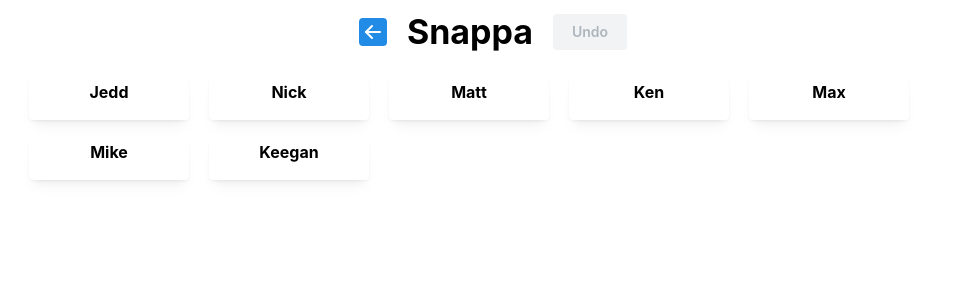
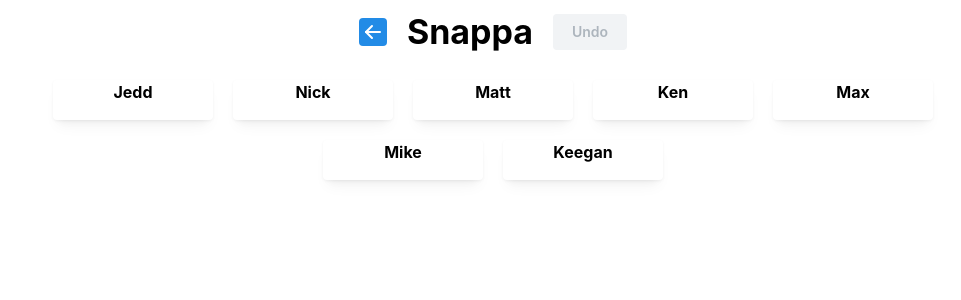
Before and after one commit to KeeganW/party-scoring, a React (Vite) app: page /#/snappa in a window 1280 px wide. Shown: the top 300 px of the page, without its empty margins (147-1108 px from the left). Built offline with nearby package versions, Linux system fonts and the light colour scheme; no server answers.

Commit message:
Centering cards.

```diff
--- a/src/components/Page.tsx
+++ b/src/components/Page.tsx
@@ -34,7 +34,7 @@
           </div>
         </Center>
         <div style={{ marginTop: '80px' }}>
-          <Group gap="lg">
+          <Group gap="lg" justify="center">
             {players.map((player, playerIndex) => (
               <Card shadow="sm" key={playerIndex} style={{minWidth: '160px'}}>
                 <Card.Section>
```
